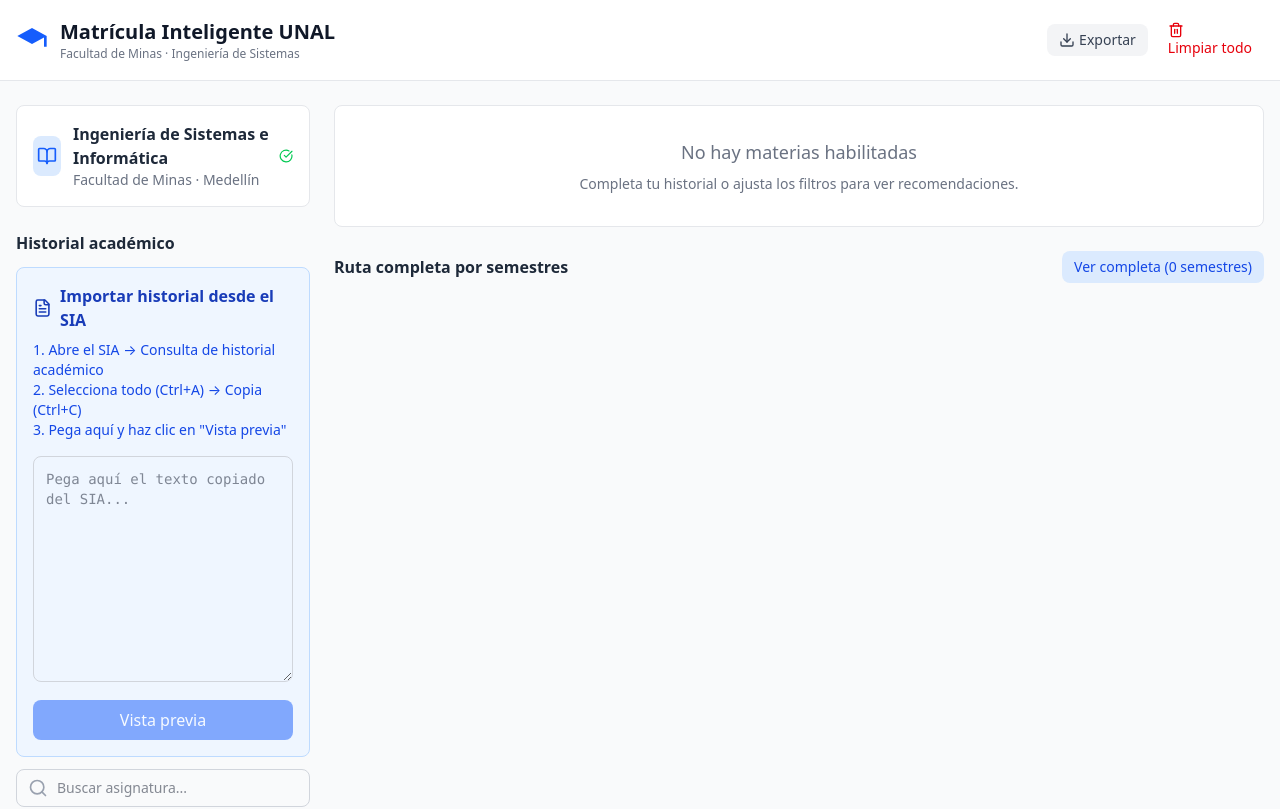
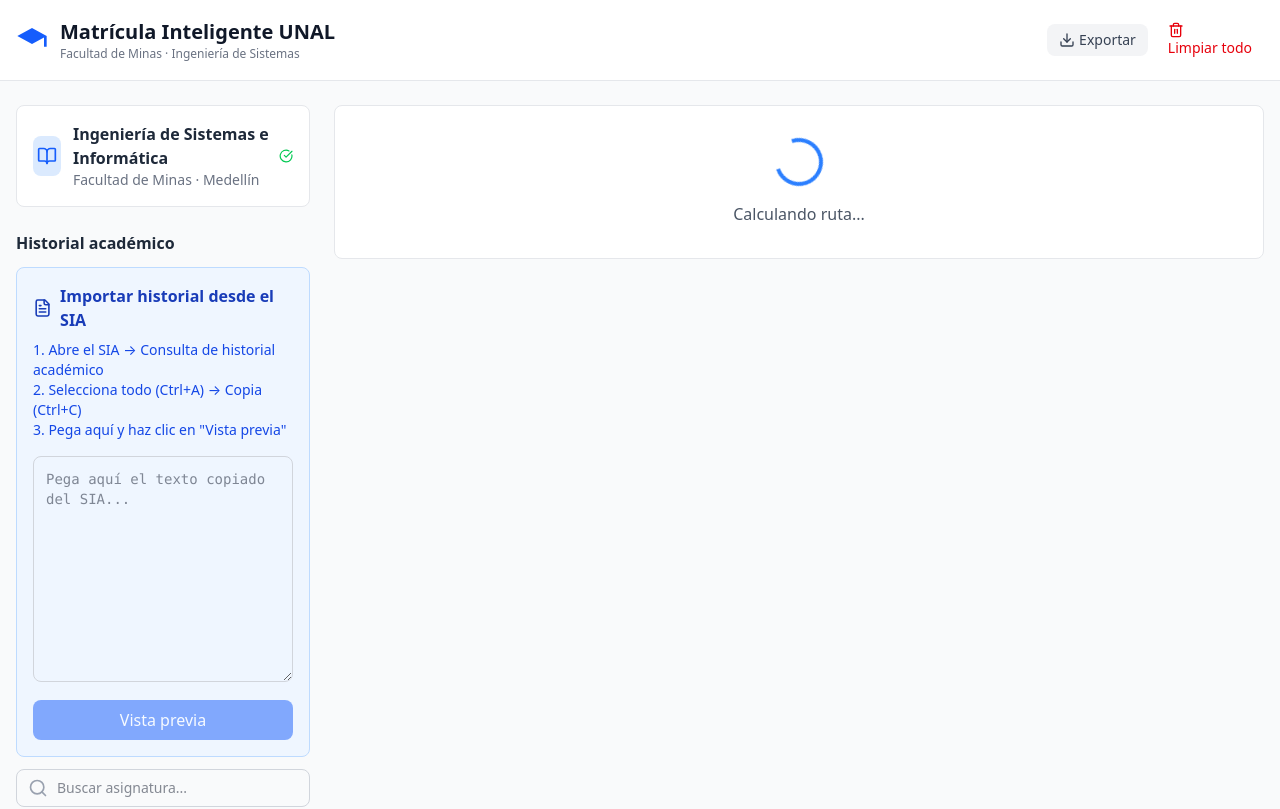
Before and after one commit to Lemus2901/matricula-inteligente-unal, a React (Vite) app: page / in a window 1280 px wide. Shown: the top 809 px of the page. Built offline with nearby package versions, Linux system fonts and the light colour scheme.

Commit message:
fase2: typecheck real en build, fixes TS App/tests, setFiltros bug, estado efectivo en HistoryEditor, spinner recalculando

```diff
--- a/package.json
+++ b/package.json
@@ -6,7 +6,7 @@
   "description": "Recomendador de matrícula para estudiantes de la UNAL (Facultad de Minas)",
   "scripts": {
     "dev": "vite",
-    "build": "tsc --noEmit && vite build",
+    "build": "tsc -p tsconfig.app.json && vite build",
     "preview": "vite preview",
     "lint": "oxlint",
     "test": "vitest run",
--- a/src/App.tsx
+++ b/src/App.tsx
@@ -1,6 +1,8 @@
 import { useEffect, useState, useCallback } from 'react'
-import { AlertTriangle, X, ChevronDown, ChevronUp, RefreshCw, Download, Trash2 } from 'lucide-react'
+import { AlertTriangle, Download, Trash2 } from 'lucide-react'
 import { usePlannerStore } from './store/usePlannerStore'
+import { calcularEstadoEfectivo } from './core/algorithm/estado'
+import type { EstadoEfectivo } from './core/pensum/types'
 import { PensumSelector } from './ui/PensumSelector'
 import { HistoryImport } from './ui/HistoryImport'
 import { HistoryEditor } from './ui/HistoryEditor'
@@ -26,10 +28,6 @@
     setPerfil,
     setHistorial,
     setFiltros,
-    agregarFiltro,
-    removerFiltro,
-    limpiarFiltros,
-    importarHistorial,
     recalcular,
     exportar,
     limpiarTodo,
@@ -65,7 +63,7 @@
     const existe = filtrosActuales.some(f => f.codigo === codigo && f.tipo === tipo)
 
     if (existe) {
-      setFiltros(filtros => filtros.filter(f => f.codigo !== codigo || f.tipo !== tipo))
+      setFiltros(filtrosActuales.filter(f => f.codigo !== codigo || f.tipo !== tipo))
       return
     }
 
@@ -77,7 +75,7 @@
     if (tipo === 'si_o_si') {
       const asignatura = pensum.asignaturas.find(a => a.codigo === codigo)
       const estadoEfectivo = (cod: string) => {
-        const h = historial.find((h: any) => h.codigo === cod)
+        const h = historialActual.find((h: any) => h.codigo === cod)
         return h?.estado ?? 'no_vista'
       }
       if (asignatura && asignatura.prerrequisitos.some(p => estadoEfectivo(p) !== 'aprobada')) {
@@ -98,7 +96,7 @@
       return
     }
 
-    setFiltros(f => [...f.filter(f => f.codigo !== codigo || f.tipo !== tipo), { codigo, tipo, semestre_aplica: 1 }])
+    setFiltros([...filtrosActuales.filter(f => f.codigo !== codigo || f.tipo !== tipo), { codigo, tipo, semestre_aplica: 1 }])
   }, [setFiltros])
 
   const handleExportar = () => {
@@ -113,9 +111,10 @@
     }
   }
 
-  // Datos para HistoryEditor
-  const historialMap: Record<string, any> = {}
-  historial.forEach(h => { historialMap[h.codigo] = h.estado })
+  // Estado efectivo por código para HistoryEditor (resuelve duplicados: aprobada gana)
+  const historialMap: Record<string, EstadoEfectivo> = Object.fromEntries(
+    calcularEstadoEfectivo(historial),
+  )
 
   if (pensumLoading) {
     return (
@@ -208,7 +207,7 @@
                 <HistoryImport onImport={handleImportar} />
                 <HistoryEditor
                   pensum={pensum}
-                  historial={Object.fromEntries(historial.map(h => [h.codigo, h.estado]))}
+                  historial={historialMap}
                   onChange={(codigo, estado) => {
                     const idx = historial.findIndex(h => h.codigo === codigo)
                     if (idx >= 0) {
@@ -243,14 +242,14 @@
           </aside>
 
           <div className="lg:col-span-3 space-y-6">
-            {pensumLoading && (
+            {recalculando && (
               <div className="bg-white p-8 rounded-lg border border-gray-200 text-center">
                 <div className="w-12 h-12 border-4 border-blue-500 border-t-transparent rounded-full animate-spin mx-auto mb-4" />
                 <p className="text-gray-600">Calculando ruta...</p>
               </div>
             )}
 
-            {!pensumLoading && (
+            {!recalculando && (
               <>
                 <NextCoursesList
                   proximas={ruta?.proximas_materias ?? []}
--- a/src/ui/HistoryEditor.tsx
+++ b/src/ui/HistoryEditor.tsx
@@ -1,10 +1,10 @@
 import { useState } from 'react'
 import { Search, CheckCircle, XCircle, MinusCircle } from 'lucide-react'
-import type { Pensum, Asignatura, EstadoMateria } from '../core/pensum/types'
+import type { Pensum, Asignatura, EstadoEfectivo, EstadoMateria } from '../core/pensum/types'
 
 interface HistoryEditorProps {
   pensum: Pensum
-  historial: Record<string, EstadoMateria>
+  historial: Record<string, EstadoEfectivo>
   onChange: (codigo: string, estado: EstadoMateria) => void
 }
 
@@ -50,7 +50,7 @@
     onChange(codigo, siguiente)
   }
 
-  const getBadge = (estado: EstadoMateria) => {
+  const getBadge = (estado: EstadoEfectivo) => {
     switch (estado) {
       case 'aprobada':
         return <span className="inline-flex items-center px-2 py-0.5 rounded text-xs font-medium bg-green-100 text-green-800"><CheckCircle className="w-3 h-3 mr-1" /> Aprobada</span>
```
Also changed, not shown: 1 other file (tests, documents, lock files or other folders).
